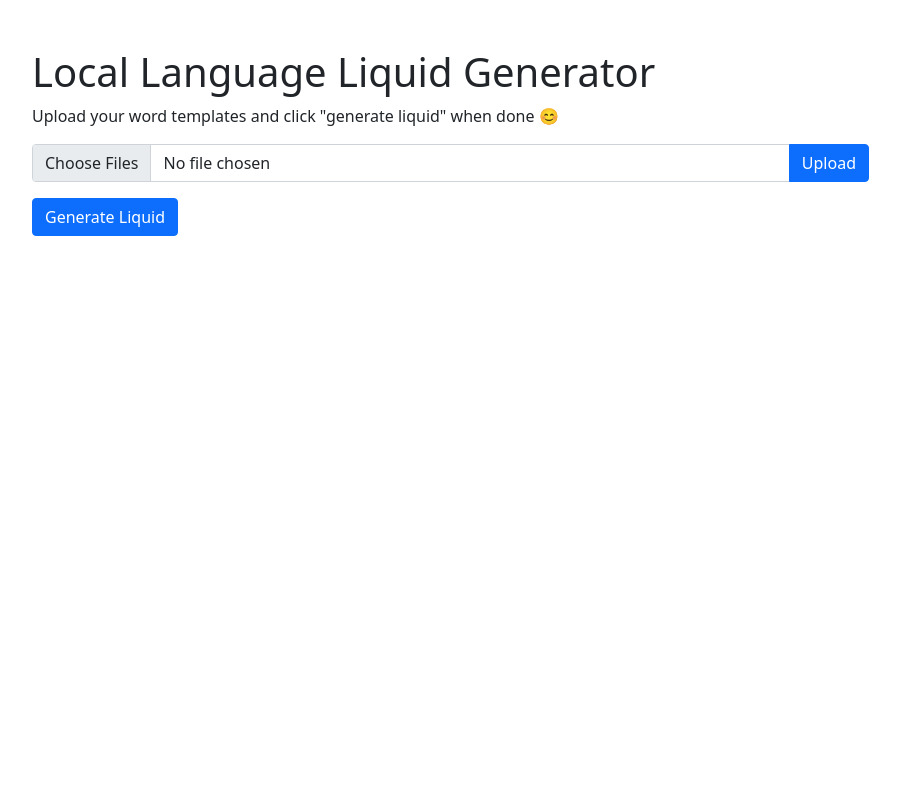
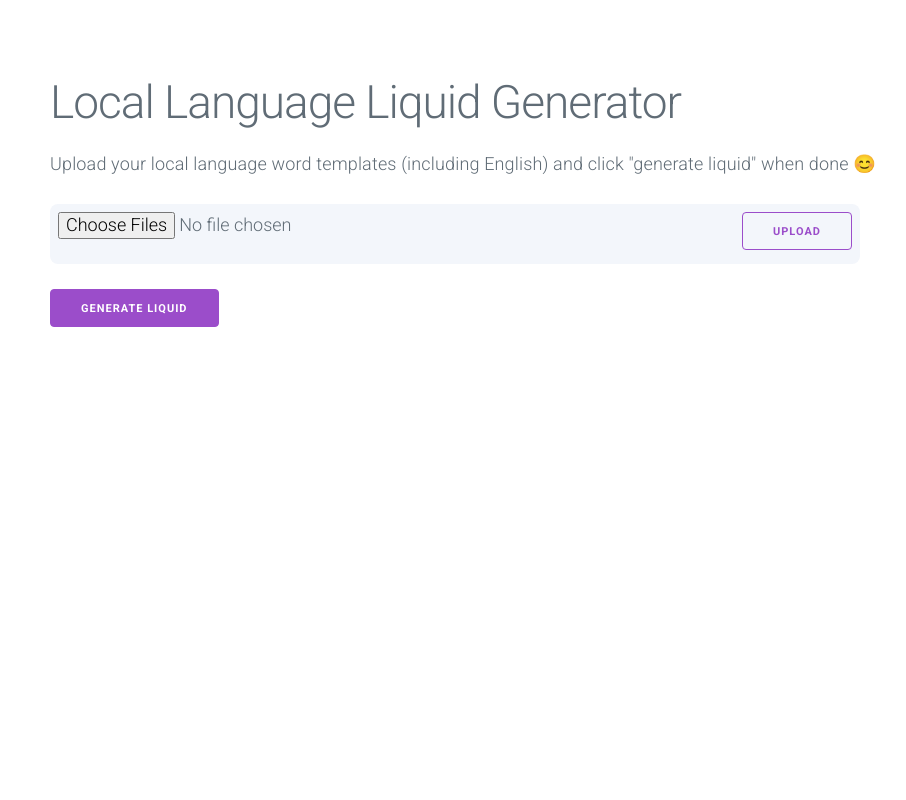
Before and after one commit to jlmanjl/local-lang-compiler, a Flask app: page / in a window 1280 px wide. Shown: the whole page, without its empty margins (50-956 px from the left). Run offline with Flask 2, Linux system fonts and the light colour scheme.

Commit message:
style and functional changes

```diff
--- a/app.py
+++ b/app.py
@@ -14,9 +14,10 @@ app = Flask(__name__)
 app.secret_key = b'thisissecret'
 app.config['UPLOAD_FOLDER'] = UPLOAD_FOLDER
 
-@app.route('/', methods=['GET', 'POST'])
+@app.route('/')
 @app.route('/upload', methods=['GET', 'POST'])
 def upload_file():
+    files = []
     for file in os.listdir(UPLOAD_FOLDER):
         if file.endswith(".doc") or file.endswith(".docx"):
             os.remove('uploads/' + file)
@@ -37,14 +38,14 @@ def upload_file():
             if file and allowed_file(file.filename):
                 filename = secure_filename(file.filename)
                 file.save(os.path.join(app.config['UPLOAD_FOLDER'], filename))
-    return render_template('upload.html')
+    return render_template('upload.html', files=files)
 
 @app.route('/compiled')
 def langcompiled():
     filelist = path_dict_generator(UPLOAD_FOLDER)
     copylangdict = copy_lang_dict_generator(filelist)
     updatedlangdict = updating_language_dict(copylangdict)
-    message_list = print__output(updatedlangdict)
+    message_list = print_output(updatedlangdict)
 
     return render_template('content.html', message_list=message_list)
 
--- /dev/null
+++ b/static/css/main.css
@@ -0,0 +1,49 @@
+* {
+    font-size: 18px;
+}
+
+.custom-container {
+    margin-top: 75px;
+    margin-bottom: 75px;
+}
+
+.cards-container {
+    padding-top: 20px;
+}
+
+.input-group {
+    border-radius: 8px;
+    background-color: #F3F6FB;
+    max-width: 75%;
+    padding: 8px;
+    height: 60px;
+    line-height: 60px;
+}
+
+.card {
+/* Add shadows to create the "card" effect */
+    box-shadow: 0 4px 8px 0 rgba(0,0,0,0.2);
+    margin-top: 24px;
+    border-radius: 8px;
+    background-color: #F3F6FB;
+}
+
+/* On mouse-over, add a deeper shadow */
+.card:hover {
+    box-shadow: 0 8px 16px 0 rgba(0,0,0,0.2);
+}
+
+/* Add some padding inside the card container */
+.card-container {
+    padding: 24px 24px;
+}
+
+.codeblock {
+    font-family: monospace;
+    font-size: 16px;
+}
+
+.file-item {
+    font-family: monospace;
+    font-size: 14px;
+}
--- a/static/css/styles.css
+++ /dev/null
@@ -1,3 +0,0 @@
-h1 {
-    color:#6559FF
-}
--- a/templates/upload.html
+++ b/templates/upload.html
@@ -1,27 +1,58 @@
 <html>
     <head>
-        <link href="https://cdn.jsdelivr.net/npm/bootstrap@5.1.3/dist/css/bootstrap.min.css" rel="stylesheet" integrity="sha384-1BmE4kWBq78iYhFldvKuhfTAU6auU8tT94WrHftjDbrCEXSU1oBoqyl2QvZ6jIW3" crossorigin="anonymous">
+        <!-- <link href="https://cdn.jsdelivr.net/npm/bootstrap@5.1.3/dist/css/bootstrap.min.css" rel="stylesheet" integrity="sha384-1BmE4kWBq78iYhFldvKuhfTAU6auU8tT94WrHftjDbrCEXSU1oBoqyl2QvZ6jIW3" crossorigin="anonymous"> -->
+
+        <!-- Google Fonts -->
+        <link rel="stylesheet" href="https://fonts.googleapis.com/css?family=Roboto:300,300italic,700,700italic">
+
+        <!-- CSS Reset -->
+        <link rel="stylesheet" href="https://cdnjs.cloudflare.com/ajax/libs/normalize/8.0.1/normalize.css">
+
+        <!-- Milligram CSS -->
+        <link rel="stylesheet" href="https://cdnjs.cloudflare.com/ajax/libs/milligram/1.4.1/milligram.css">
+
+        <!-- You should properly set the path from the main file. -->
+
+        <link rel="stylesheet" href="{{ url_for('static', filename='css/main.css') }}">
     </head>
     <body>
-        <div class="container mx-auto mt-5">
+        <div class="container custom-container">
             <title>Upload new File</title>
             <h1>Local Language Liquid Generator</h1>
-            <p>Upload your word templates and click "generate liquid" when done 😊</p>
+            <p>Upload your local language word templates (including English) and click "generate liquid" when done 😊</p>
 
             {% block content %}
 
-            <form method=post enctype=multipart/form-data>
-                <div class="input-group mb-3" style="max-width: 75%;">
+            <form method=post enctype=multipart/form-data action="/upload">
+                <div class="input-group">
                     <input type=file class="form-control" name=file multiple="">
-                    <input type=submit class="input-group-text btn btn-primary" value=Upload>
+                    <input type=submit value=Upload class="float-right button-outline">
                 </div>
             </form>
-            <div mt-4>
-                <a href="compiled"><button type="button" class="btn btn-primary">Generate Liquid</button></a>
+
+            <div>
+                {% if files %}
+                    <b>You have uploaded: </b>
+                    <ul class="file-item">
+                    {% for file in files %}
+                        <li class="file-item">{{ file.filename }}</li>
+                    {% endfor %}
+                    </ul>
+                {% else %}
+                {% endif %}
+
+            </div>
+
+            <div>
+                <a href="compiled"><button type="button" class="button">Generate Liquid</button></a>
             </div>
 
             {% endblock %}
         </div>
+        <script src="https://cdnjs.cloudflare.com/ajax/libs/clipboard.js/2.0.10/clipboard.min.js"></script>
+        <script>
+            new ClipboardJS('.button');
+        </script>
+    </body>
 
-    </body>
 </html>
```
Also changed, not shown: langfunct.py (+20 -14 lines), templates/content.html (+8 -7 lines), 1 other file.
